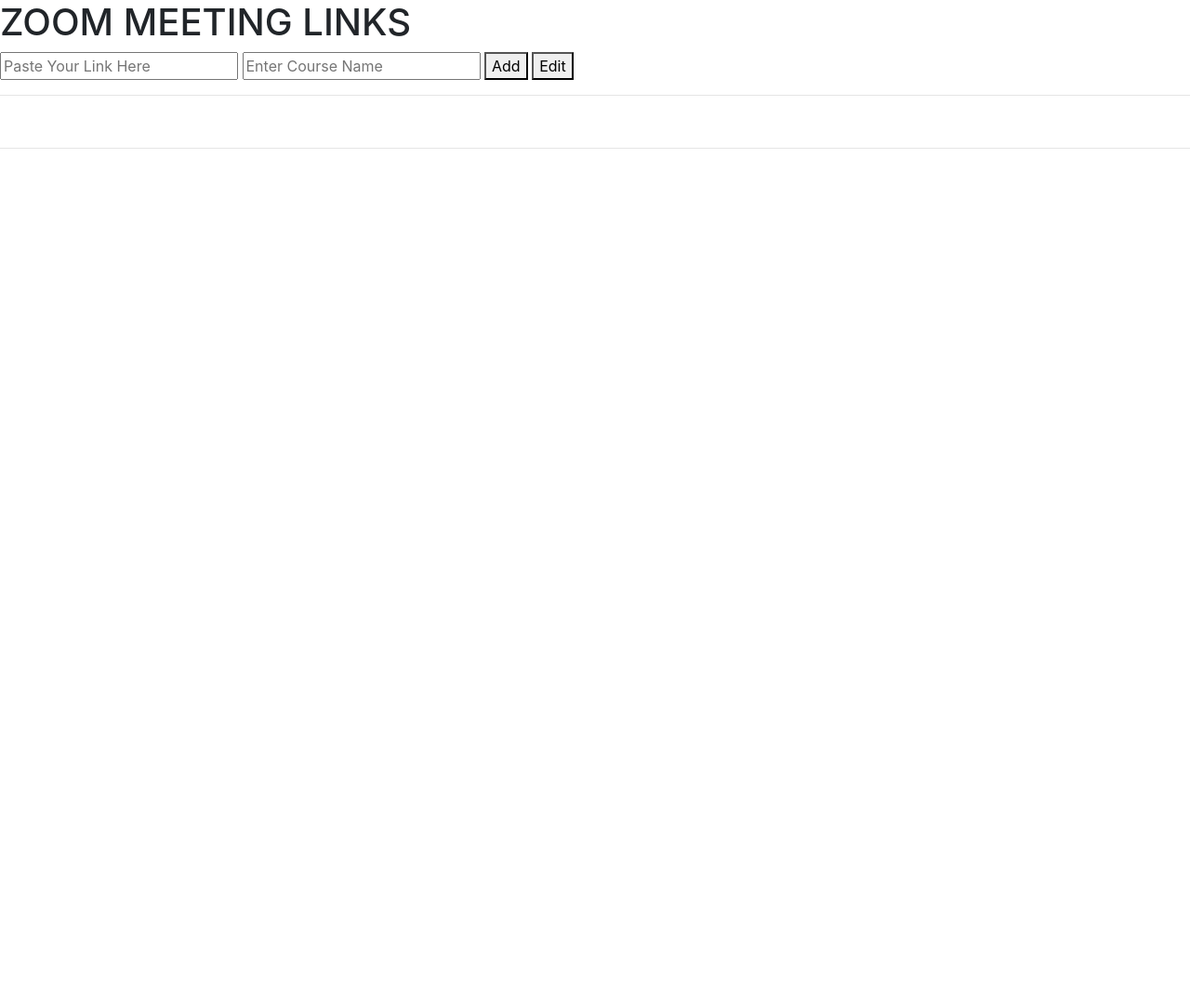
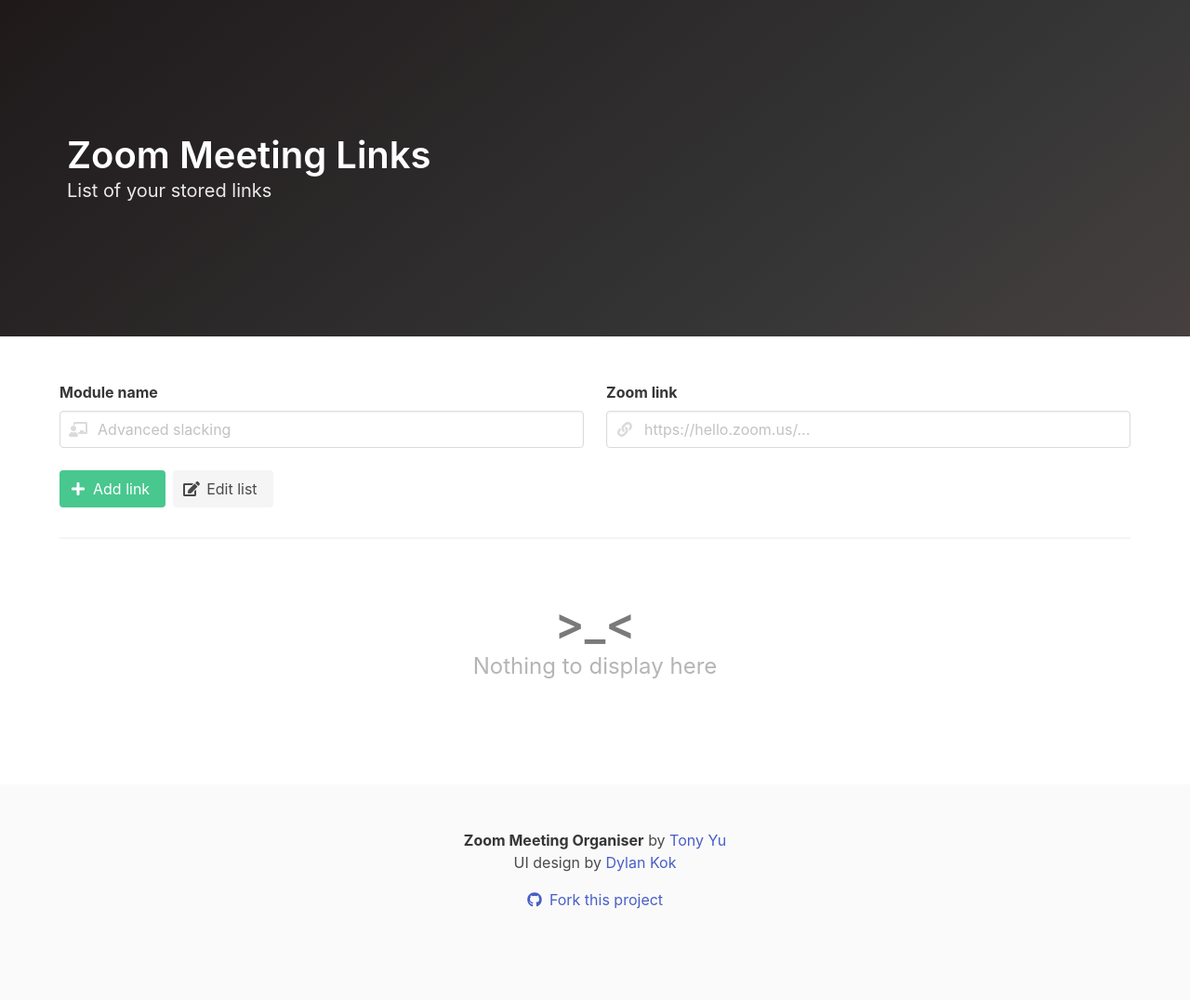
Before and after one commit to FishPain/E-Meeting_Organiser, a plain HTML site: page index.html in a window 1280 px wide. Shown: the whole page at 93% size. Before the commit the page ends 800 px from the top, so only its background shows below. Drawn offline with nearby package versions, Linux system fonts and the light colour scheme.

Commit message:
UI enhancements

```diff
--- a/css/app.css
+++ b/css/app.css
@@ -1,7 +1,3 @@
-body {
-  text-align: center;
-}
-
 ul {
   padding: 0px;
   display: inline-block;
@@ -12,18 +8,6 @@
   margin: 10px;
 }
 
-li a {
-  color: black;
+#nothingToShow {
+  margin: 4rem 0
 }
-
-li a:hover {
-  color: blue;
-}
-
-.grp {
-  border-style: solid;
-  padding: 10px;
-  display: block;
-  width: 400px;
-  margin-top: 5px;
-}
--- a/index.html
+++ b/index.html
@@ -3,31 +3,105 @@
 
 <head>
     <meta charset="utf-8">
+    <meta name="viewport" content="width=device-width, initial-scale=1">
+
     <title>Zoom Link</title>
     <!-- Third-party libraries -->
     <link rel="stylesheet" href="/css/app.css">
     <script defer src="/js/app.js"></script>
 
     <!-- Third-party libraries -->
+    <link rel="stylesheet" href="https://cdn.jsdelivr.net/npm/bulma@0.9.1/css/bulma.min.css">
     <script src="https://cdnjs.cloudflare.com/ajax/libs/jquery/3.5.1/jquery.min.js"
         integrity="sha512-bLT0Qm9VnAYZDflyKcBaQ2gg0hSYNQrJ8RilYldYQ1FxQYoCLtUjuuRuZo+fjqhx/qtq/1itJ0C2ejDxltZVFg=="
         crossorigin="anonymous"></script>
-
-  <link rel="stylesheet" href="https://stackpath.bootstrapcdn.com/bootstrap/4.5.0/css/bootstrap.min.css">
-  <script src="https://maxcdn.bootstrapcdn.com/bootstrap/4.5.0/js/bootstrap.min.js"></script>
+    <script src="https://cdnjs.cloudflare.com/ajax/libs/font-awesome/5.15.1/js/all.min.js"
+        integrity="sha512-F5QTlBqZlvuBEs9LQPqc1iZv2UMxcVXezbHzomzS6Df4MZMClge/8+gXrKw2fl5ysdk4rWjR0vKS7NNkfymaBQ=="
+        crossorigin="anonymous"></script>
 </head>
 
 <body>
-  <h1>ZOOM MEETING LINKS</h1>
-  <input id="zoomLink_input" type="url" placeholder="Paste Your Link Here" required>
-  <input id="zoomLink_name" type="text" placeholder="Enter Course Name" required>
-  <button type="button" onclick="addLink()">Add</button>
-  <button type="button" id="edit">Edit</button>
+    <section class="hero is-dark is-medium is-bold">
+        <div class="hero-body">
+            <div class="container">
+                <h1 class="title is-2">
+                    Zoom Meeting Links
+                </h1>
+                <h2 class="subtitle">
+                    List of your stored links
+                </h2>
+            </div>
+        </div>
+    </section>
+    <section class="section">
+        <div class="container">
+            <div id="unfilledFields" class="notification is-danger" style="display: none;">
+                <button class="delete" onclick='$("#unfilledFields").slideUp("fast")'></button>
+                Please enter both module name & a valid zoom link.
+            </div>
+            <div class="columns">
+                <div class="column">
+                    <div class="field">
+                        <label class="label">Module name</label>
+                        <div class="control has-icons-left has-icons-right">
+                            <input id="zoomLink_name" class="input" type="text" placeholder="Advanced slacking">
+                            <span class="icon is-small is-left">
+                                <i class="fas fa-chalkboard-teacher"></i>
+                            </span>
+                        </div>
+                    </div>
+                </div>
+                <div class="column">
+                    <div class="field">
+                        <label class="label">Zoom link</label>
+                        <div class="control has-icons-left has-icons-right">
+                            <input id="zoomLink_input" class="input" type="url" placeholder="https://hello.zoom.us/...">
+                            <span class="icon is-small is-left">
+                                <i class="fas fa-link"></i>
+                            </span>
+                        </div>
+                    </div>
+                </div>
+            </div>
+
+            <span class="buttons">
+                <button class="button is-success" type="button" onclick="addLink()">
+                    <span class="icon is-small">
+                        <i id="icon" class="fas fa-plus"></i>
+                    </span>
+                    <span id="text">Add link</span>
+                </button>
+
+                <button class="button is-light" type="button" id="edit">
+                    <span class="icon is-small">
+                        <i id="icon" class="fas fa-edit"></i>
+                    </span>
+                    <span id="text">Edit list</span>
+                </button>
+            </span>
+
             <hr>
             <!-- Display links -->
-  <ul id="display">
-  </ul>
-  <hr>
+            <div id="display">
+                <div id="nothingToShow" class="has-text-centered" style="display: none;">
+                    <p class="title is-1 has-text-grey">>_< </p>
+                            <p class="subtitle is-4 has-text-grey-light">Nothing to display here</p>
+                </div>
+            </div>
+        </div>
+    </section>
+
+    <footer class="footer">
+        <div class="content has-text-centered">
+            <p>
+                <strong>Zoom Meeting Organiser</strong> by <a href="https://fishpain.net">Tony Yu</a><br>UI design by <a
+                    href="https://github.com/Tokinoharu">Dylan Kok</a>
+            </p>
+            <a href="https://github.com/FishPain/E-Meeting_Organiser"><i class="fab fa-github"></i>&ensp;Fork this
+                project</a>
+        </div>
+    </footer>
+
 </body>
 
 </html>
--- a/js/app.js
+++ b/js/app.js
@@ -8,13 +8,19 @@
 
 $(document).ready(displayLink());
 
+// Regex to check if link is valid
+const expression = /[-a-zA-Z0-9@:%._\+~#=]{1,256}\.[a-zA-Z0-9()]{1,6}\b([-a-zA-Z0-9()@:%_\+.~#?&//=]*)?/gi;
+const regex = new RegExp(expression);
+
 // adding link and name to the website
 const addLink = () => {
     var passCheck = true;
     var link = $("#zoomLink_input").val();
     var name = $("#zoomLink_name").val();
+    $("#unfilledFields").slideUp("fast")
+
     // add the info into an object
-    if (link != "" && name != "") {
+    if (link !== "" && name !== "" && link.match(regex) === true) {
         for (var i = 0; i < links_array.length; i++) {
             var nameCheck = links_array[i].Name;
             var linkCheck = links_array[i].Link;
@@ -45,13 +51,18 @@
         }
     }
     else {
-        alert("Please enter both Zoom Link and Course Name")
+        $("#unfilledFields").slideDown("fast")
+        return
     }
     location.reload();
 }
 
 
 function displayLink() {
+    // Show "Nothing to show here" if there is really nothing to show :/
+    if (links_array.length === 0) {
+        $("#nothingToShow").fadeIn()
+    }
     // delete all link
     for (var i = 0; i < links_array.length; i++) {
         var name = links_array[i].Name;
@@ -60,10 +71,18 @@
         var element = `
         <div class="grp">
         <li>
-            <a href="${link}" target="_blank">${link}</a>
-            <button type="button" class="close" arialabel="Close" id="${i}"
-                onclick="removeLink(this.id)" style="display: none;"><span ariahidden="true">x</span>
-            </button>
+            <div class="box">
+                <div class="columns is-vcentered">
+                <div class="column">
+                    <p class="has-text-weight-bold">${name}</p>
+                    <a href="${link}" target="_blank" class="has-text-black"><small>${link}</small></a>
+                </div>
+                <div class="column has-text-right">
+                    <button type="button" class="button close is-small is-danger" arialabel="Close" id="${i}"
+                    onclick="removeLink(this.id)" style="display: none;"><span class="icon is-small"><i class="fas fa-times"></i></span>
+                    </button>
+                </div>
+            </div>
         </li>
         </div>`
 
@@ -76,7 +95,16 @@
 $("#edit").click(() => {
     if (editButtonState === false) {
         editButtonState = true
-        $("#edit").text("Save")
+        // Change inner text
+        $("#edit #text").html("Save")
+
+        // Change colour of button
+        $("#edit").addClass("is-dark")
+        $("#edit").removeClass("is-light")
+
+        // Change icon
+        $("#edit #icon").removeClass("fas fa-edit")
+        $("#edit #icon").addClass("fas fa-save")
 
         $(".grp").each(function (i) {
             // change link border to orange
@@ -86,7 +114,16 @@
         });
     } else {
         editButtonState = false
-        $("#edit").text("Edit")
+        // Change inner text
+        $("#edit #text").html("Edit list")
+
+        // Change colour of button
+        $("#edit").addClass("is-light")
+        $("#edit").removeClass("is-dark")
+
+        // Change icon
+        $("#edit #icon").removeClass("fas fa-save")
+        $("#edit #icon").addClass("fas fa-edit")
 
         $(".grp").each(function (i) {
             // change link border to orange
```
Lines whose indentation alone changed are shown as unchanged.
